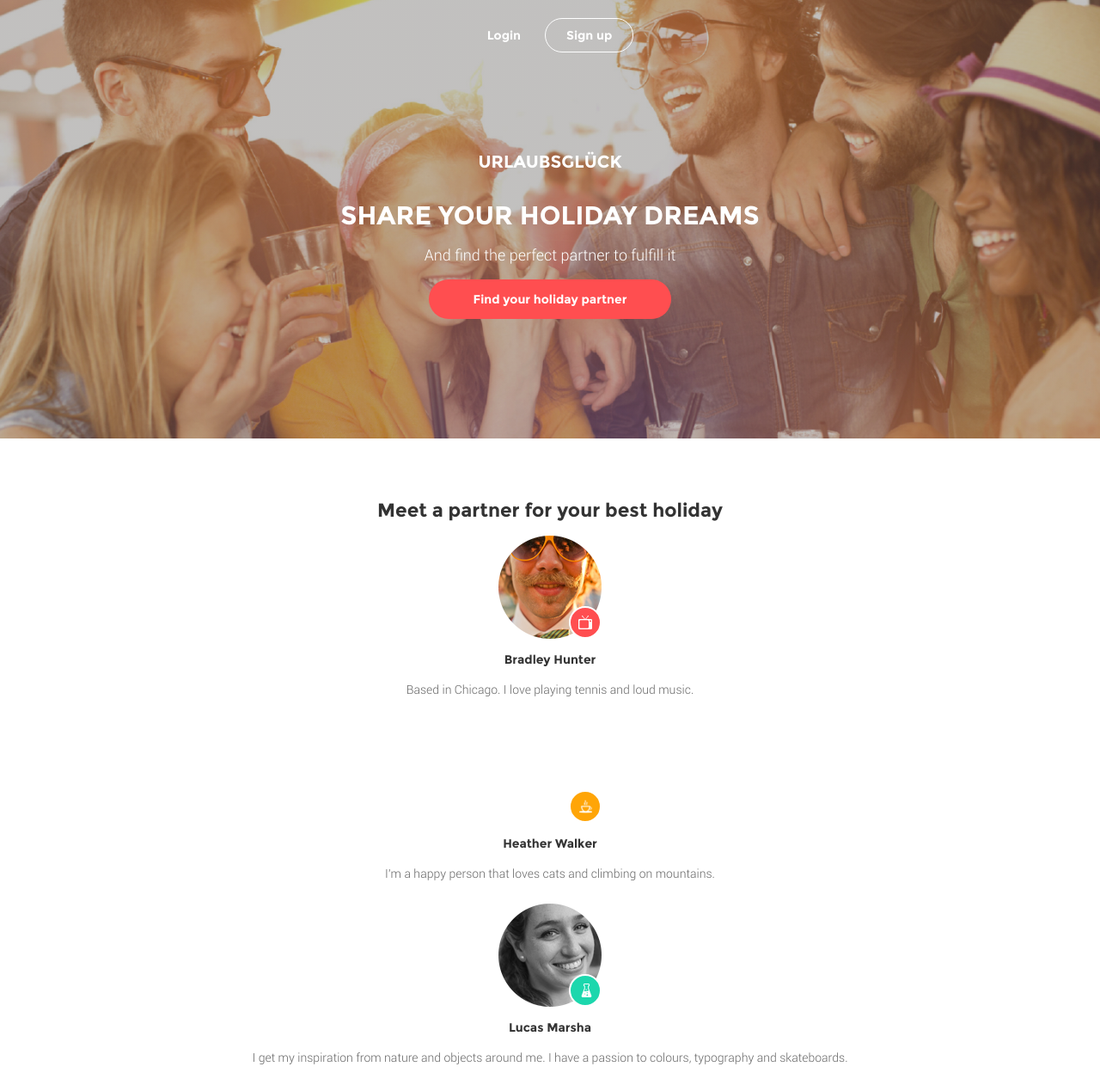
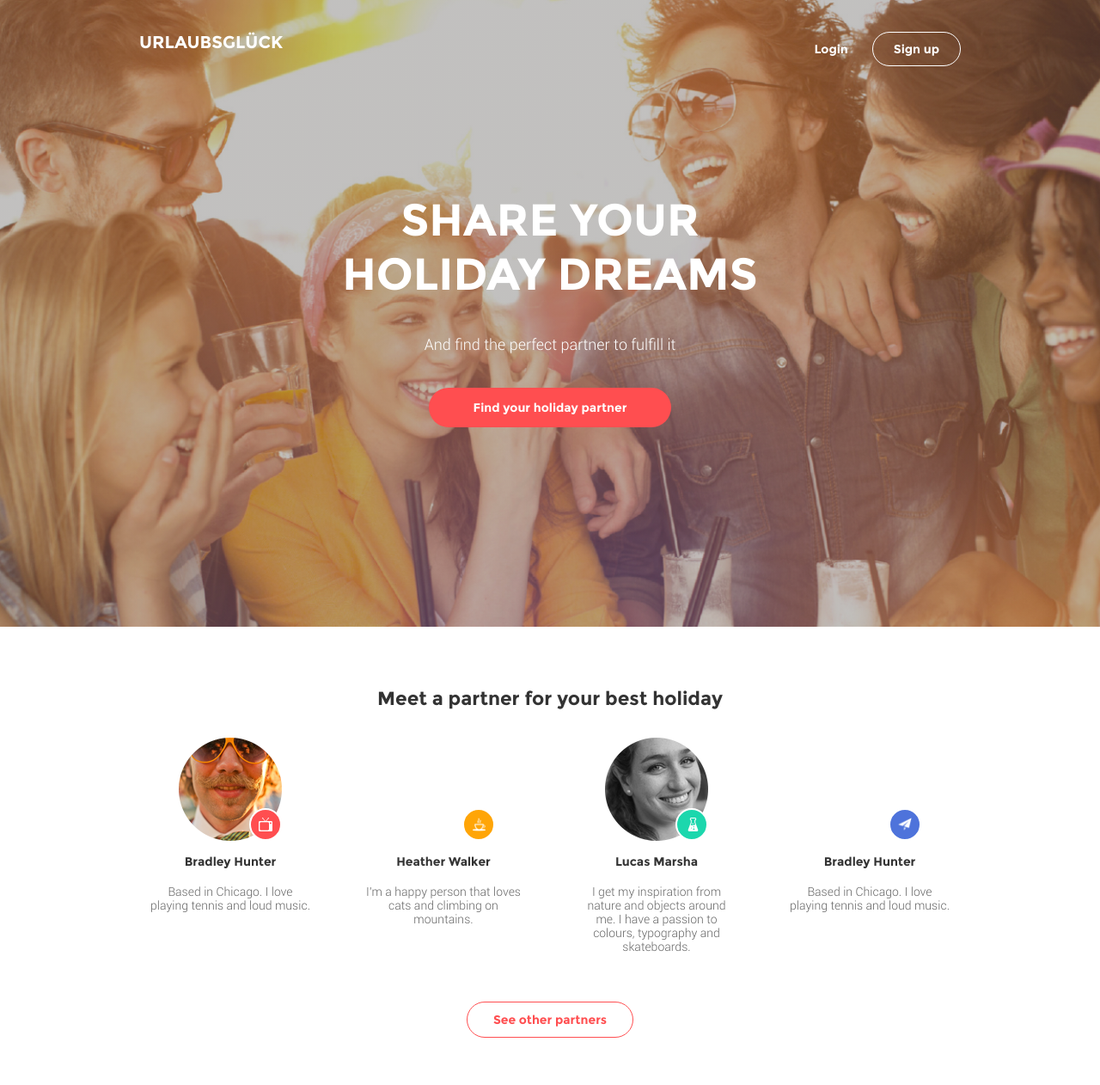
Before and after one commit to maksymmukanovskyi/goit-bootcamp-home-work, a plain HTML site: page html-css/module-08/index.html in a window 1280 px wide. Shown: the top 1262 px of the page at 86% size. Drawn offline with Linux system fonts and the light colour scheme; files whose address does not match are found by name.

Commit message:
updated desktop version

```diff
--- a/html-css/module-08/css/header.css
+++ b/html-css/module-08/css/header.css
@@ -1,6 +1,6 @@
 .header{
     text-align: center;
-    margin-bottom: 2rem;
+    margin:0 1.125rem 2rem 1.125rem;
 }
 
 .main-form{
@@ -40,6 +40,19 @@
     font-weight: 700;
     text-transform: capitalize;
 }
+@media(min-width: 768px){
+    .header{
+        display: flex;
+        justify-content:space-between;
+    }
+    .main-form{
+        order:1;
+    }
+}
+
+
+
+
 /*.menu-link{*/
     /*transition: 0.5s;*/
 /*}*/
--- a/html-css/module-08/css/holiday-offer.css
+++ b/html-css/module-08/css/holiday-offer.css
@@ -11,10 +11,6 @@
     margin:0 auto 1.1rem;
 
 }
-
-
-
-
 .offer-button {
     background-color: #ff4e50;
     border: none;
@@ -28,6 +24,24 @@
     font-size: 0.875rem;
     border-radius: 1.875rem;
     max-width:18rem;
+}
+@media(min-width: 768px){
+    .main-title{
+        font-size:3.25rem;
+        width: 70%;
+        margin-bottom: 2.5rem;
+    }
+    .wrapper-bg-image{
+        padding-bottom:14.5rem;
+    }
+    .offer-sub{
+        margin-bottom:2.5rem;
+    }
+}
+@media(min-width: 1024px){
+    .main-title{
+        width: 60%;
+    }
 }
 
 
--- a/html-css/module-08/css/partner-search.css
+++ b/html-css/module-08/css/partner-search.css
@@ -124,3 +124,25 @@
     border-radius: 1.875rem;
     max-width:18rem;
 }
+@media(min-width: 768px){
+    .partners-menu{
+        display: flex;
+        flex-flow:row wrap;
+        justify-content:space-evenly;
+    }
+    .partners-item{
+            flex-basis:34%
+        }
+    .partners-search{
+        /*max-width:11.8125rem;*/
+        padding: 0.6875rem 1.875rem;
+    }
+    .secondary-title{
+        margin-bottom: 2rem;
+    }
+}
+@media(min-width: 1024px){
+    .partners-item{
+        flex-basis:25%;
+    }
+}
--- a/html-css/module-08/css/reset.css
+++ b/html-css/module-08/css/reset.css
@@ -16,7 +16,7 @@ ul{
     background-repeat:no-repeat;
     background-position: center;
     background-size: cover ;
-    padding: 1.3rem 0 8.6875rem;
+    padding: 2.3rem 0 8.6875rem;
 }
 .wrapper-blank{
     padding:4.375rem 0;
@@ -24,7 +24,7 @@ ul{
 }
 .container{
     min-width: 20rem;
-    max-width: 100rem;
+    max-width: 64rem;
     margin: auto;
     padding:0 1rem;
 }
@@ -34,18 +34,6 @@ img{
     height: auto;
     margin: auto;
 }
-/*.w-map{*/
-    /*padding: 3.125rem 0;*/
-    /*background-image: url(../img/pics/map.png);*/
-    /*background-repeat:no-repeat;*/
-    /*background-position: right;*/
-    /*background-size: contain;*/
-/*}*/
-/*.container{*/
-    /*width: 80%;*/
-    /*margin:auto;*/
-    /*!*background-color: #be95ff;*!*/
-/*}*/
 .main-title{
     font-family: 'Montserrat-Bold', sans-serif;
     font-weight: 700;
@@ -54,3 +42,6 @@ img{
     color: #fff;
     margin:0 auto 1.1rem;
 }
+@media(min-width: 768px){
+
+}
```
